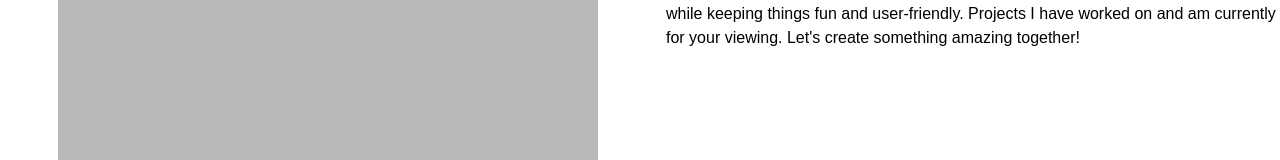
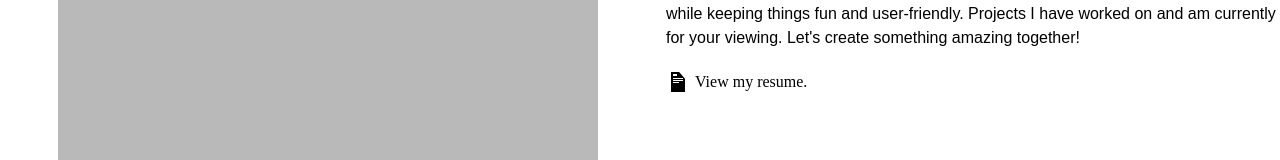
Before and after one commit to papingothegamer/client-portfolio-v1, a Next.js app: page / in a window 1280 px wide. Shown: the part 121-281 px from the top of the page. Built offline with nearby package versions, Linux system fonts and the light colour scheme.

Commit message:
resume added

```diff
--- a/src/components/Bio.tsx
+++ b/src/components/Bio.tsx
@@ -7,6 +7,14 @@ const Bio: React.FC = () => {
       <p className={styles.bioText}>
       Hi. I'm Mariam, and I'm a passionate designer with a knack for creating awesome user experiences. With expertise in UI/UX, product, and content design, I love crafting seamless and captivating designs. I have over three years of experience in the design and media industry, and I'm all about creatively solving problems and driving innovation while keeping things fun and user-friendly. Projects I have worked on and am currently working on are linked below for your viewing. Let's create something amazing together!
       </p>
+      <div className={styles.resumeLink}>
+      <a href="/pdf/MARIAM YUSUF RESUME.pdf" target="_blank" rel="noopener noreferrer">
+        <svg className={styles.resumeIcon} viewBox="0 0 24 24" fill="none" xmlns="http://www.w3.org/2000/svg">
+          <path d="M5 2v20h14V8.832L13.168 2H5zM7 4h4v2H7V4zm6 11v2h6v-2h-6zm0 4v2h6v-2h-6zM7 8h10v1H7V8zm0 2h10v1H7V10zm0 2h6v1H7v-1z" fill="currentColor"/>
+        </svg>
+        View my resume.
+      </a>
+    </div>
     </div>
   );
 };
--- a/src/styles/bio.module.css
+++ b/src/styles/bio.module.css
@@ -13,3 +13,29 @@
     line-height: 1.5;
     color: black;
   }
+
+.resumeLink {
+  display: flex;
+  align-items: auto;
+  margin-top: 20px;
+
+}
+
+.resumeLink a {
+  display: flex;
+  align-items: center;
+  text-decoration: none;
+  color: black;
+  font-size: 16px;
+  transition: text-decoration 0.3s ease;
+}
+
+.resumeLink a:hover {
+  text-decoration: underline;
+}
+
+.resumeIcon {
+  width: 24px;
+  height: 24px;
+  margin-right: 5px;
+}
```
Also changed, not shown: 1 other file (tests, documents, lock files or other folders).
